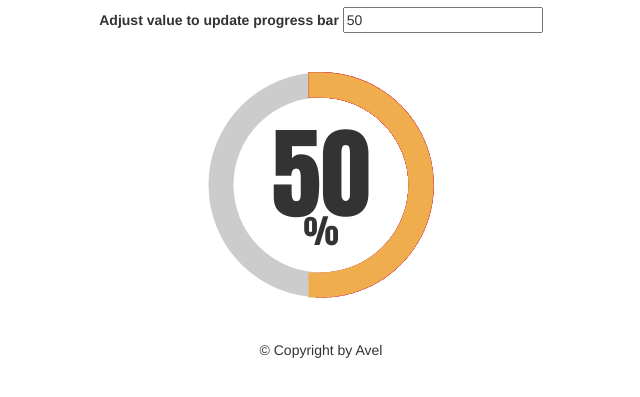
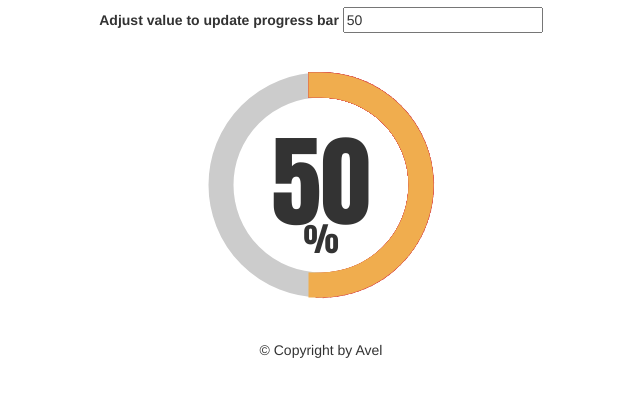
Before and after one commit to jsnmgpnty/angular-round-progress, a website: page sample/index.html in a window 1280 px wide. Shown: the part 63-460 px from the top of the page, without its empty margins (319-959 px from the left). Drawn offline with Linux system fonts and the light colour scheme.

Commit message:
Update css to lower height of progress label

```diff
--- a/src/css/angular-round-progress.css
+++ b/src/css/angular-round-progress.css
@@ -11,7 +11,7 @@
 	bottom: 0;
 	right: 0;
 	width: 50%;
-	height: 55%;
+	height: 50%;
 	overflow: hidden;
 	margin: auto;
 }
```
Also changed, not shown: dist/angular-round-progress-bar.min.css, dist/angular-round-progress.css.
